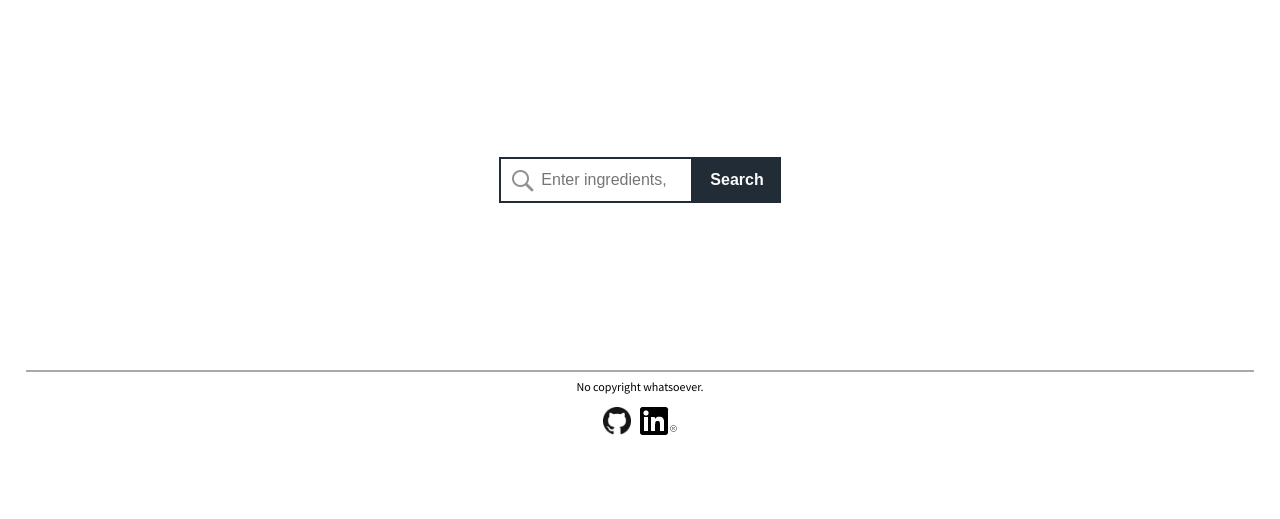
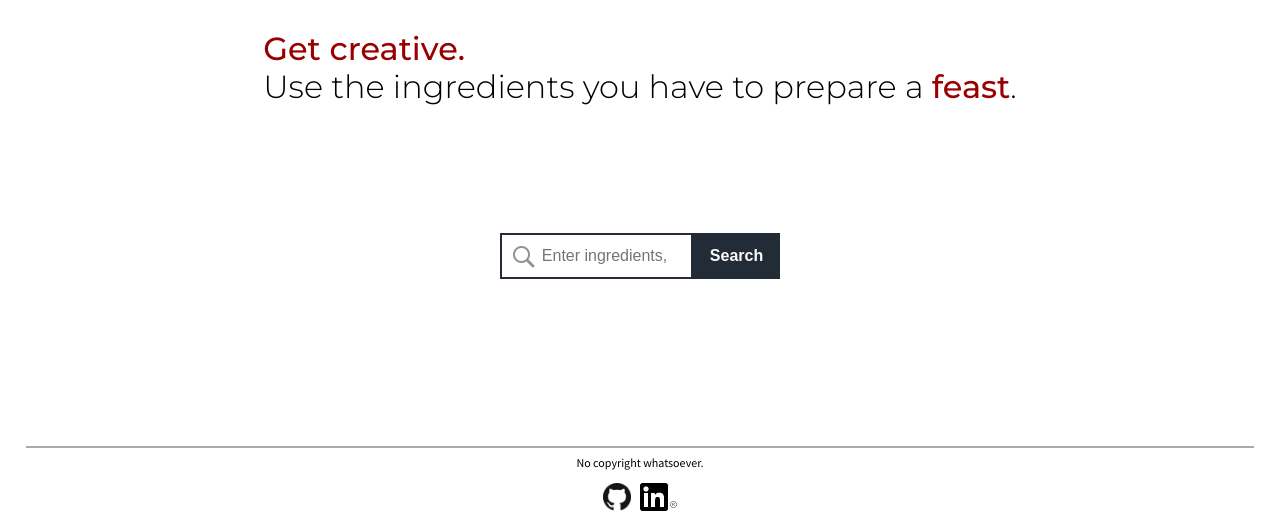
Before and after one commit to vilisimo/cookme, a Django app: page / in a window 1280 px wide. Shown: the part 74-593 px from the top of the page. Run offline with Django 3.2, Linux system fonts and the light colour scheme; data that the repository does not hold is empty; some libraries are stand-ins or nearby versions.

Commit message:
Add encouragement message, change font to more pleasant one

```diff
--- a/static/css/temp.css
+++ b/static/css/temp.css
@@ -30,11 +85,42 @@ h2, h3 {
     text-align: center;
 }
 
+.encouragement {
+    justify-content: center;
+    display: flex;
+    font-family: 'Montserrat', sans-serif;
+    font-size: 32px;
+    font-weight: 300;
+    line-height: 1.2em;
+}
+
+.encouragement-text {
+    display: inline-block;
+}
+
+.get-creative, .feast {
+    color: #990000;
+    font-weight: 500;
+}
+
+.get-creative {
+    display:block;
+}
+
+@media all and (max-width: 414px) {
+    .encouragement {
+        display: none;
+    }
+}
+
+
+
 h2 {
-    font-family: 'Source Sans Pro', sans-serif;
+    font-family: 'Montserrat', sans-serif;
+    font-weight: 300;
+    font-size: 40px;
+    line-height: 1em;
     text-transform: uppercase;
-    line-height: 1em;
-    font-size: 40px;
     margin: 76px 0 46px 0;
     padding-bottom: 20px;
 
@@ -58,7 +144,8 @@ form#search-bar {
 }
 
 #id_q {
-    width: 194px;
+    width: 193px;
+    min-width: 193px;
     -webkit-transition: width 0.5s ease-in-out;
     -moz-transition: width 0.5s ease-in-out;
     -o-transition: width 0.5s ease-in-out;
--- a/templates/base.html
+++ b/templates/base.html
@@ -10,8 +10,9 @@
     <!-- In case the main stylesheet need to be overwritten. -->
     <link rel="stylesheet" href="{% static 'css/temp.css' %}">
     <link href="https://fonts.googleapis.com/css?family=Lato:300" rel="stylesheet">
-    <link href="https://fonts.googleapis.com/css?family=Slabo+27px" rel="stylesheet">
     <link href="https://fonts.googleapis.com/css?family=Source+Sans+Pro:400,600" rel="stylesheet">
+    <link href="https://fonts.googleapis.com/css?family=Montserrat:300,500" rel="stylesheet">
+
     <script src="https://ajax.googleapis.com/ajax/libs/jquery/3.1.0/jquery.min.js"></script>
   {% endblock %}
 
@@ -55,6 +56,12 @@
       doesn't fit -->
       {% block main %}
         <!-- NOTE: placeholder needs to be changed when the screen size is small. JS? -->
+        <div class="encouragement">
+          <div class="encouragement-text">
+            <span class="get-creative">Get creative.</span> Use the ingredients you have to prepare a <span class="feast">feast</span>.
+          </div>
+        </div>
+
         <form action="{% url 'home' %}" method="post" id="search-bar">
           {% csrf_token %}
           {{ form.q }}
```
Also changed, not shown: other parts of static/css/temp.css (+55 -52 lines).
